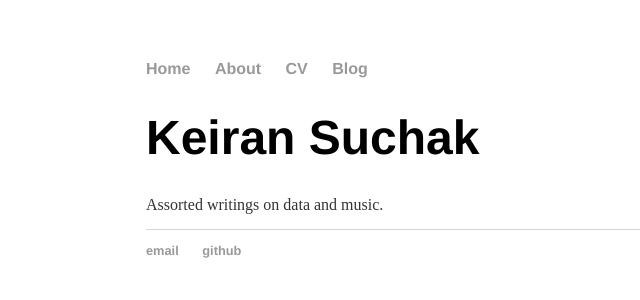
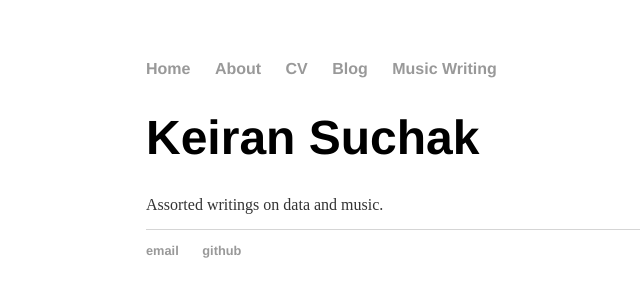
Before and after one commit to ksuchak1990/ksuchak1990.github.io, a Jekyll site: the page built from index.html, in a window 1280 px wide. Shown: the top 300 px of the page, without its empty margins (46-686 px from the left). Built offline with Jekyll 4.4.1, drawn with Linux system fonts in a browser that asks for light colours.

Commit message:
add music writing to layout

```diff
--- a/_layouts/default.html
+++ b/_layouts/default.html
@@ -12,6 +12,7 @@
         <li><a href="/about">About</a></li>
         <li><a href="/cv">CV</a></li>
         <li><a href="/blog">Blog</a></li>
+        <li><a href="/music">Music Writing</a></li>
       </ul>
     </nav>
 
```
